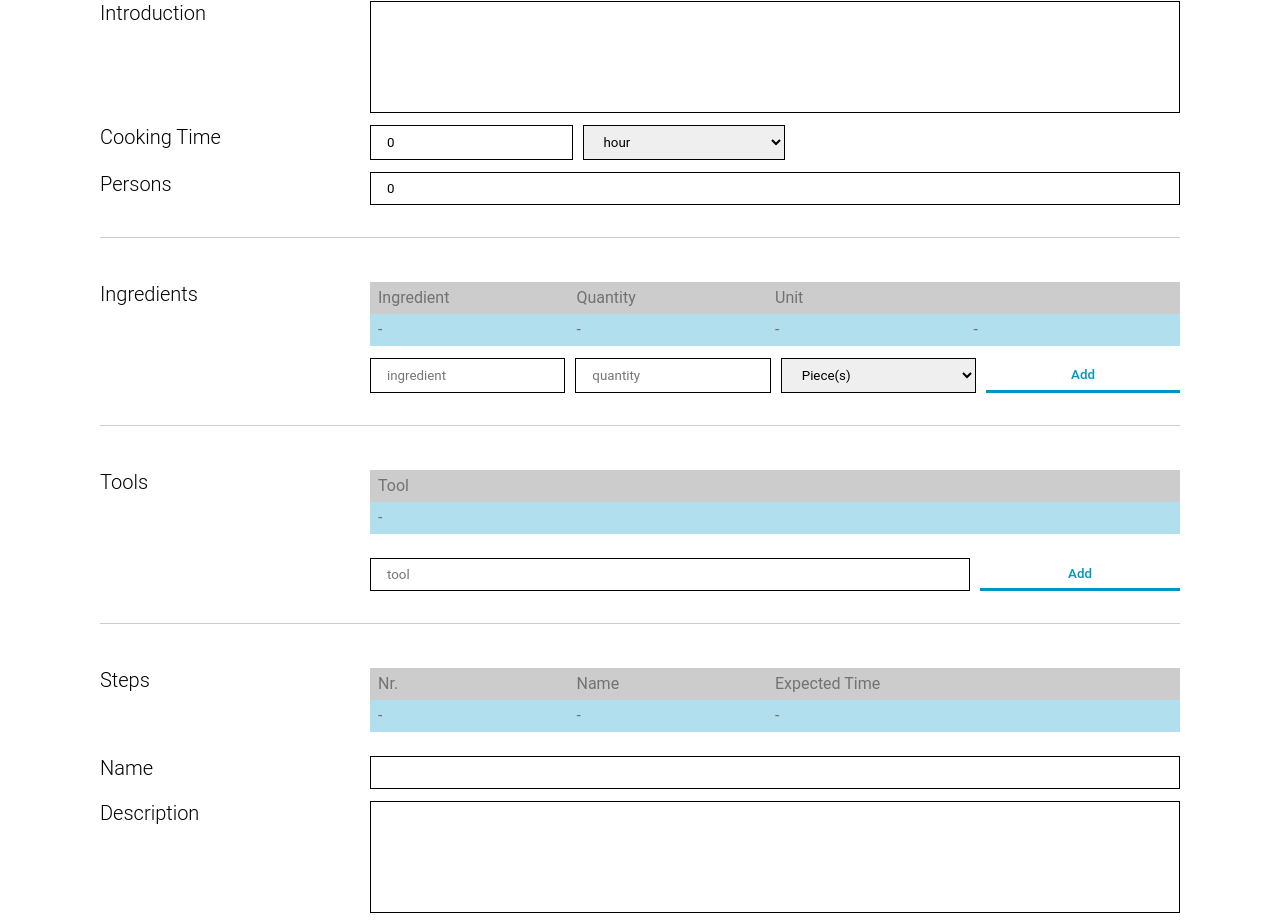
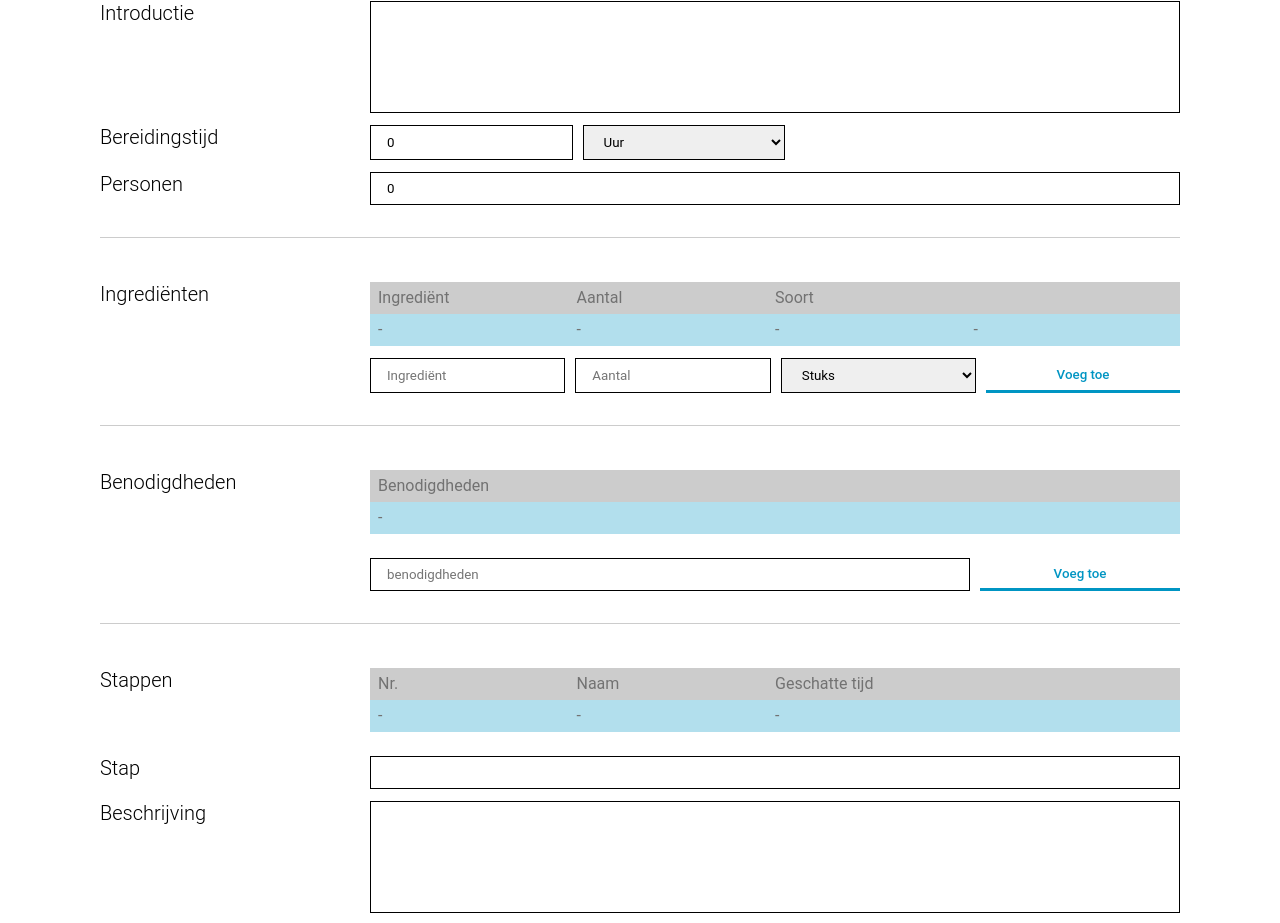
Before and after one commit to GuusDijkhuis/recipes, a React (Create React App) app: page /cms/add-recipe in a window 1280 px wide. Shown: the part 286-1209 px from the top of the page. Built offline with nearby package versions, Linux system fonts and the light colour scheme.

Commit message:
add validation

```diff
--- a/src/components/pages/CMS/Recipe/index.module.css
+++ b/src/components/pages/CMS/Recipe/index.module.css
@@ -1,6 +1,7 @@
 .container {
-	margin-top: 5rem;
-	width: clamp(720px, 80%, 320px);
+	margin-top: 6rem;
+	width: clamp(320px, 80%, 720px);
+	box-shadow: 0px 0px 20px 2px rgba(0,0,0,0.2);
 	padding: 0 1rem;
 }
 .fieldset {
--- a/src/components/pages/CMS/RecipeForm/index.js
+++ b/src/components/pages/CMS/RecipeForm/index.js
@@ -3,6 +3,7 @@ import { useDispatch, useSelector } from 'react-redux';
 import { useParams } from 'react-router-dom';
 import { createRecipe, updateRecipe } from '../../../../actions/recipes';
 import { v4 as uuidv4 } from 'uuid';
+
 import Button from '../../../elements/Button/index.js';
 
 import classes from './index.module.css';
@@ -19,7 +20,7 @@ const RecipeForm = () => {
 		introduction: '',
 		cookingtime: {
 			value: '0',
-			unit: ''
+			unit: 'uur'
 		},
 		personCount: '0',
 		ingredients: [],
@@ -27,7 +28,7 @@ const RecipeForm = () => {
 			id: '',
 			name: '',
 			quantity: '',
-			unit: ''
+			unit: 'stuks'
 		},
 		tools: [],
 		currTool: {
@@ -41,9 +42,12 @@ const RecipeForm = () => {
 			description: '',
 			expectedtime: {
 				value: '',
-				unit: ''
+				unit: 'uur'
 			}
 		}
+	})
+	const [errorData, setError] = useState({
+		error: false
 	})
 
 	useEffect(() => {
@@ -53,7 +57,7 @@ const RecipeForm = () => {
 				currIngredient: {
 					name: '',
 					quantity: '',
-					unit: ''
+					unit: 'stuks'
 				},
 				currTool: {
 					id: '',
@@ -65,7 +69,7 @@ const RecipeForm = () => {
 					description: '',
 					expectedtime: {
 						value: '',
-						unit: ''
+						unit: 'uur'
 					}
 				}
 			})
@@ -80,7 +84,7 @@ const RecipeForm = () => {
 			currIngredient: {
 				name: '',
 				quantity: '',
-				unit: ''
+				unit: 'stuks'
 			}
 		})
 	}
@@ -103,21 +107,21 @@ const RecipeForm = () => {
 				description: '',
 				expectedtime: {
 					value: '',
-					unit: ''
+					unit: 'uur'
 				}
 			}
 		})
 	}
 
 	const removeIngredient = (id) => {
-		const updatedIngredientList = recipeData.ingredients.filter(res => res._id !== id);
+		const updatedIngredientList = recipeData.ingredients.filter(res => res.id !== id);
 		setRecipeData({
 			...recipeData,
 			ingredients: updatedIngredientList
 		})
 	}
 	const removeTool = (id) => {
-		const updatedToolList = recipeData.tools.filter(res => res._id !== id);
+		const updatedToolList = recipeData.tools.filter(res => res.id !== id);
 		setRecipeData({
 			...recipeData,
 			tools: updatedToolList
@@ -125,7 +129,7 @@ const RecipeForm = () => {
 	}
 
 	const removeStep = (id) => {
-		const updatedStepList = recipeData.steps.filter(res => res._id !== id);
+		const updatedStepList = recipeData.steps.filter(res => res.id !== id);
 		setRecipeData({
 			...recipeData,
 			steps: updatedStepList
@@ -143,14 +147,53 @@ const RecipeForm = () => {
 		formData.append('ingredients', JSON.stringify([ ...recipeData.ingredients ]));
 		formData.append('tools', JSON.stringify([ ...recipeData.tools ]));
 		formData.append('steps', JSON.stringify([ ...recipeData.steps ]));
-		if(currId) {
-			dispatch(updateRecipe(recipeData._id, formData));
+
+		const validate = formValidation();
+		if(validate) {
+			if(currId) {
+				dispatch(updateRecipe(recipeData._id, formData));
+			} else {
+				dispatch(createRecipe(formData));
+			}
+			clear();
 		} else {
-			dispatch(createRecipe(formData));
+			setError({
+				error: true
+			})
 		}
-		clear();
+
 	}
 
+	const formValidation = () => {
+		let arr = [
+			isValid(recipeData.title),
+			isValid(recipeData.introduction),
+			isValid(recipeData.picture),
+			isValid(recipeData.cookingtime.value),
+			isValid(recipeData.cookingtime.unit),
+			isValid(recipeData.personCount),
+			isValid(recipeData.ingredients[0]),
+			isValid(recipeData.tools[0]),
+			isValid(recipeData.steps[0]),
+		]
+		return arr.includes(false) ? false : true;
+	}
+
+	const isValid = (value) => {
+		switch (typeof(value)) {
+			case 'undefined':
+				return false;
+			case 'string':
+				return value.length > 0 ? true : false;
+			case 'object':
+				return value.name !== '' ? true : false;
+			default:
+				break;
+		}
+	}
+	const handleErrorClose = () => {
+		setError({ error: false });
+	}
 	const clear = () => {
 		setRecipeData({
 			title: '',
@@ -158,7 +201,7 @@ const RecipeForm = () => {
 			introduction: '',
 			cookingtime: {
 				value: '0',
-				unit: ''
+				unit: 'hour'
 			},
 			personCount: '0',
 			ingredients: [],
@@ -166,7 +209,7 @@ const RecipeForm = () => {
 				id: '',
 				name: '',
 				quantity: '',
-				unit: ''
+				unit: 'stuks'
 			},
 			tools: [],
 			currTool: {
@@ -180,18 +223,27 @@ const RecipeForm = () => {
 				description: '',
 				expectedtime: {
 					value: '',
-					unit: ''
+					unit: 'uur'
 				}
 			}
 		})
 	}
+
 	return (
 		<div className={classes.container}>
 			<form className={classes.form} onSubmit={handleSubmit} encType="multipart/form-data">
-				<h1 className={classes.formTitle}>Recipe Form</h1>
+				{
+					errorData.error ? (
+						<div className={classes.error}>
+							<span>Niet alles is goed ingevoerd!</span>
+							<button onClick={handleErrorClose}>Sluit</button>
+						</div>
+					) : ''
+				}
+				<h1 className={classes.formTitle}>Recepten Formulier</h1>
 				<fieldset>
 					<div className={classes.formField}>
-						<label className={classes.formFieldLabel}>Title</label>
+						<label className={classes.formFieldLabel}>Naam</label>
 						<input
 							className={classes.formFieldInput}
 							type="text"
@@ -201,7 +253,7 @@ const RecipeForm = () => {
 						/>
 					</div>
 					<div className={classes.formField}>
-						<label className={classes.formFieldLabel}>Picture</label>
+						<label className={classes.formFieldLabel}>Afbeelding</label>
 						<input
 							className={classes.formFieldInput}
 							type="file"
@@ -211,7 +263,7 @@ const RecipeForm = () => {
 						/>
 					</div>
 					<div className={classes.formField}>
-						<label className={classes.formFieldLabel}>Introduction</label>
+						<label className={classes.formFieldLabel}>Introductie</label>
 						<textarea
 							className={classes.formFieldInput}
 							name="introduction"
@@ -220,7 +272,7 @@ const RecipeForm = () => {
 						/>
 					</div>
 					<div className={`${classes.formField}`}>
-						<label className={classes.formFieldLabel}>Cooking Time</label>
+						<label className={classes.formFieldLabel}>Bereidingstijd</label>
 						<div className={classes.formFieldContent}>
 							<div className={classes.formDropDown}>
 								<input
@@ -236,14 +288,14 @@ const RecipeForm = () => {
 									value={recipeData.cookingtime.unit}
 									onChange={(e) => setRecipeData({ ...recipeData, cookingtime: { ...recipeData.cookingtime, unit: e.target.value }})}
 								>
-									<option value="hour">hour</option>
-									<option value="minutes">minutes</option>
+									<option value="uur">Uur</option>
+									<option value="minuten">Minuten</option>
 								</select>
 							</div>
 						</div>
 					</div>
 					<div className={`${classes.formField}`}>
-						<label className={classes.formFieldLabel}>Persons</label>
+						<label className={classes.formFieldLabel}>Personen</label>
 						<input
 							className={classes.formFieldInput}
 							type="text"
@@ -255,13 +307,13 @@ const RecipeForm = () => {
 				</fieldset>
 				<fieldset>
 					<div className={`${classes.formField}`}>
-						<label className={classes.formFieldLabel}>Ingredients</label>
+						<label className={classes.formFieldLabel}>Ingrediënten</label>
 						<div className={classes.formFieldContent}>
 							<ul className={classes.formFieldList}>
 								<li key={uuidv4()} className={classes.formFieldListItem}>
-									<span>Ingredient</span>
-									<span>Quantity</span>
-									<span>Unit</span>
+									<span>Ingrediënt</span>
+									<span>Aantal</span>
+									<span>Soort</span>
 								</li>
 								{
 									recipeData.ingredients.length > 0 ? (
@@ -271,10 +323,10 @@ const RecipeForm = () => {
 												<span>{res.quantity}</span>
 												<span>{res.unit}</span>
 												<Button
-													label='Remove'
+													label='Verwijder'
 													type='button'
 													classes='danger'
-													eventClick={(e) => { removeIngredient(res._id) }}
+													eventClick={(e) => { removeIngredient(res.id) }}
 												/>
 											</li>
 										))
@@ -295,7 +347,7 @@ const RecipeForm = () => {
 									name="ingredientName"
 									onChange={(e) => setRecipeData({ ...recipeData, currIngredient: { ...recipeData.currIngredient, name: e.target.value }})}
 									value={recipeData.currIngredient.name}
-									placeholder="ingredient"
+									placeholder="Ingrediënt"
 								/>
 								<input
 									className={classes.formDropDownInput}
@@ -303,27 +355,27 @@ const RecipeForm = () => {
 									name="ingredientQuantity"
 									onChange={(e) => setRecipeData({ ...recipeData, currIngredient: { ...recipeData.currIngredient, quantity: e.target.value }})}
 									value={recipeData.currIngredient.quantity}
-									placeholder="quantity"
+									placeholder="Aantal"
 								/>
 								<select
 									className={classes.formDropDownSelect}
 									name="ingredientUnit"
 									onChange={(e) => setRecipeData({ ...recipeData, currIngredient: { ...recipeData.currIngredient, unit: e.target.value }})}
-									placeholder="tablespoon"
+									placeholder="Stuks"
 								>
-									<option default value="pieces">Piece(s)</option>
-									<option value="tablespoon">Tbsp</option>
-									<option value="teaspoon">Tsp</option>
-									<option value="gram">Grams</option>
-									<option value="pound">Pounds</option>
-									<option value="kilo">Kilos</option>
-									<option value="liter">L</option>
-									<option value="mililiter">Ml</option>
-									<option value="cloves">Cloves</option>
-									<option value="leaves">Leaves</option>
+									<option value="stuks">Stuks</option>
+									<option value="eetlepel">Eetlepel</option>
+									<option value="theelepel">Theelepel</option>
+									<option value="gram">Gram</option>
+									<option value="pond">Pond</option>
+									<option value="kilo">Kilo</option>
+									<option value="liter">Liter</option>
+									<option value="mililiter">Mililiter</option>
+									<option value="tenen">Tenen</option>
+									<option value="blaadjes">Blaadjes</option>
 								</select>
 								<Button
-									label='Add'
+									label='Voeg toe'
 									type='button'
 									classes='secondary secondary-underline'
 									eventClick={addIngredient}
@@ -334,11 +386,11 @@ const RecipeForm = () => {
 				</fieldset>
 				<fieldset>
 					<div className={`${classes.formField}`}>
-						<label className={classes.formFieldLabel}>Tools</label>
+						<label className={classes.formFieldLabel}>Benodigdheden</label>
 						<div className={classes.formFieldContent}>
 							<ul className={classes.formFieldList}>
 								<li key={uuidv4()} className={classes.formFieldListItem}>
-									<span>Tool</span>
+									<span>Benodigdheden</span>
 								</li>
 								{
 									recipeData.tools.length > 0 ? (
@@ -346,10 +398,10 @@ const RecipeForm = () => {
 											<li key={uuidv4()} className={classes.formFieldListItem}>
 												<span>{res.name}</span>
 												<Button
-													label='Remove'
+													label='Verwijder'
 													type='button'
 													classes='danger'
-													eventClick={(e) => removeTool(res._id)}
+													eventClick={(e) => removeTool(res.id)}
 												/>
 											</li>
 										)
@@ -367,10 +419,10 @@ const RecipeForm = () => {
 									name="toolName"
 									onChange={(e) => setRecipeData({ ...recipeData, currTool: { ...recipeData.currTool, name: e.target.value }})}
 									value={recipeData.currTool.name}
-									placeholder="tool"
+									placeholder="benodigdheden"
 								/>
 								<Button
-									label='Add'
+									label='Voeg toe'
 									type='button'
 									classes='secondary secondary-underline'
 									eventClick={addTool}
@@ -381,13 +433,13 @@ const RecipeForm = () => {
 				</fieldset>
 				<fieldset>
 					<div className={`${classes.formField}`}>
-						<label className={classes.formFieldLabel}>Steps</label>
+						<label className={classes.formFieldLabel}>Stappen</label>
 						<div className={classes.formFieldContent}>
 							<ul className={classes.formFieldList}>
 								<li key={uuidv4()} className={classes.formFieldListItem}>
 									<span>Nr.</span>
-									<span>Name</span>
-									<span>Expected Time</span>
+									<span>Naam</span>
+									<span>Geschatte tijd</span>
 								</li>
 								{
 									recipeData.steps.length > 0 ? (
@@ -400,7 +452,7 @@ const RecipeForm = () => {
 													label='Remove'
 													type='button'
 													classes='danger'
-													eventClick={(e) => removeStep(res._id)}
+													eventClick={(e) => removeStep(res.id)}
 												/>
 											</li>
 										)
@@ -416,7 +468,7 @@ const RecipeForm = () => {
 						</div>
 					</div>
 					<div className={classes.formField}>
-						<label className={classes.formFieldLabel}>Name</label>
+						<label className={classes.formFieldLabel}>Stap</label>
 						<input
 							className={classes.formFieldInput}
 							type="text"
@@ -425,7 +477,7 @@ const RecipeForm = () => {
 						/>
 					</div>
 					<div className={classes.formField}>
-						<label className={classes.formFieldLabel}>Description</label>
+						<label className={classes.formFieldLabel}>Beschrijving</label>
 						<textarea
 							className={classes.formFieldInput}
 							type="text"
@@ -434,7 +486,7 @@ const RecipeForm = () => {
 						/>
 					</div>
 					<div className={`${classes.formField}`}>
-						<label className={classes.formFieldLabel}>Expected Time</label>
+						<label className={classes.formFieldLabel}>Verwachtte tijd</label>
 						<div className={classes.formFieldContent}>
 							<div className={classes.formDropDown}>
 								<input
@@ -459,11 +511,11 @@ const RecipeForm = () => {
 										}
 									})}
 								>
-									<option value="hour">hour</option>
-									<option value="minutes">minutes</option>
+									<option value="uur">Uur</option>
+									<option value="minuten">Minuten</option>
 								</select>
 								<Button
-									label='Add'
+									label='Voeg toe'
 									type='button'
 									classes='secondary secondary-underline'
 									eventClick={addStep}
```
Also changed, not shown: src/components/pages/CMS/RecipeForm/index.module.css (+30 -0 lines), 1 other file (tests, documents, lock files or other folders).
